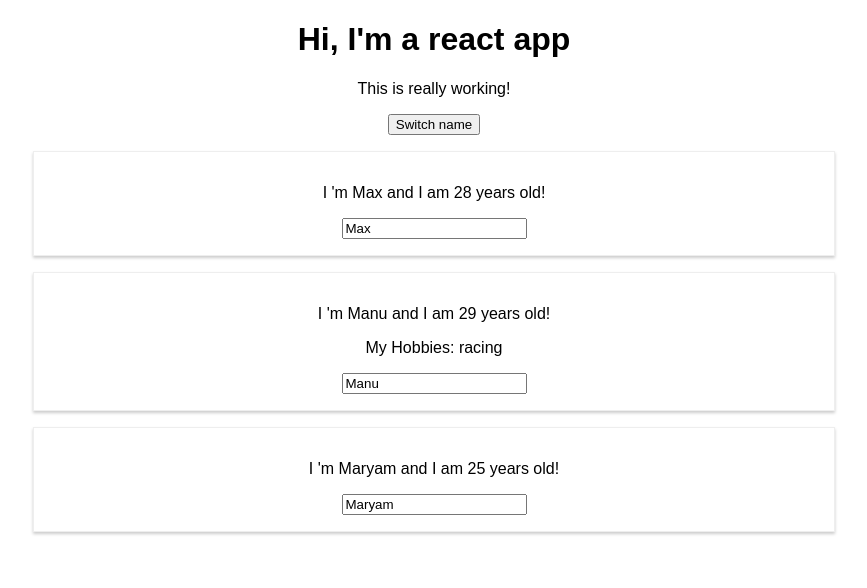
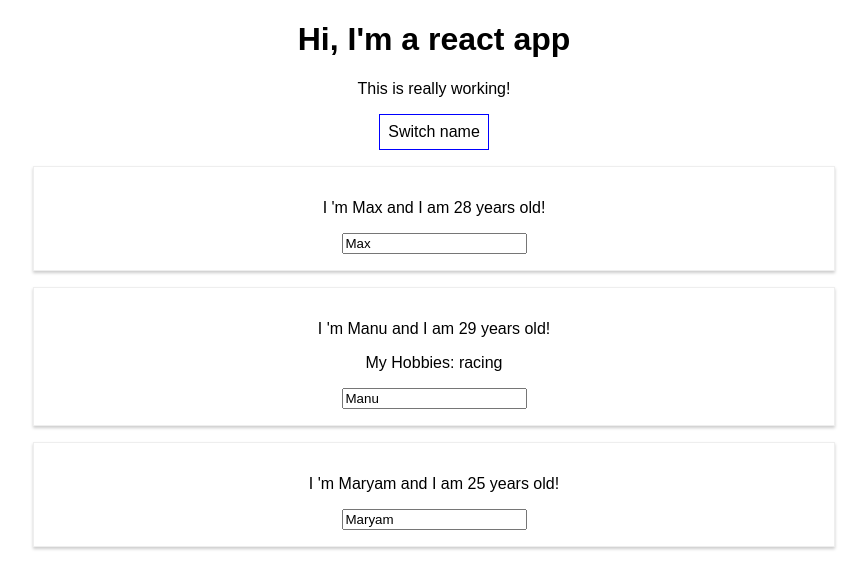
Before and after one commit to marykhodaparast/learn_react, a React (Create React App) app in the folder react-complete-guide/: page / in a window 1280 px wide. Shown: the top 588 px of the page, without its empty margins (206-1073 px from the left). Built offline with nearby package versions, Linux system fonts and the light colour scheme.

Commit message:
Working with inline styles

```diff
--- a/react-complete-guide/src/App.js
+++ b/react-complete-guide/src/App.js
@@ -33,11 +33,21 @@
     })
   }
   render() {
+    const style = {
+      backgroundColor:'white',
+      font:'inherit',
+      border: '1px solid blue',
+      padding:'8px',
+      cursor:'pointer'
+    };
+
     return (
       <div className="App">
         <h1>Hi, I'm a react app </h1>
         <p>This is really working!</p>
-        <button onClick={() => this.switchNameHandler('Maximilian!!')}>Switch name</button>
+        <button
+        style={style}
+        onClick={() => this.switchNameHandler('Maximilian!!')}>Switch name</button>
         <Person name={this.state.persons[0].name} age={this.state.persons[0].age}/>
         <Person name={this.state.persons[1].name} age={this.state.persons[1].age}
         click={this.switchNameHandler.bind(this,'Max!')}
```
